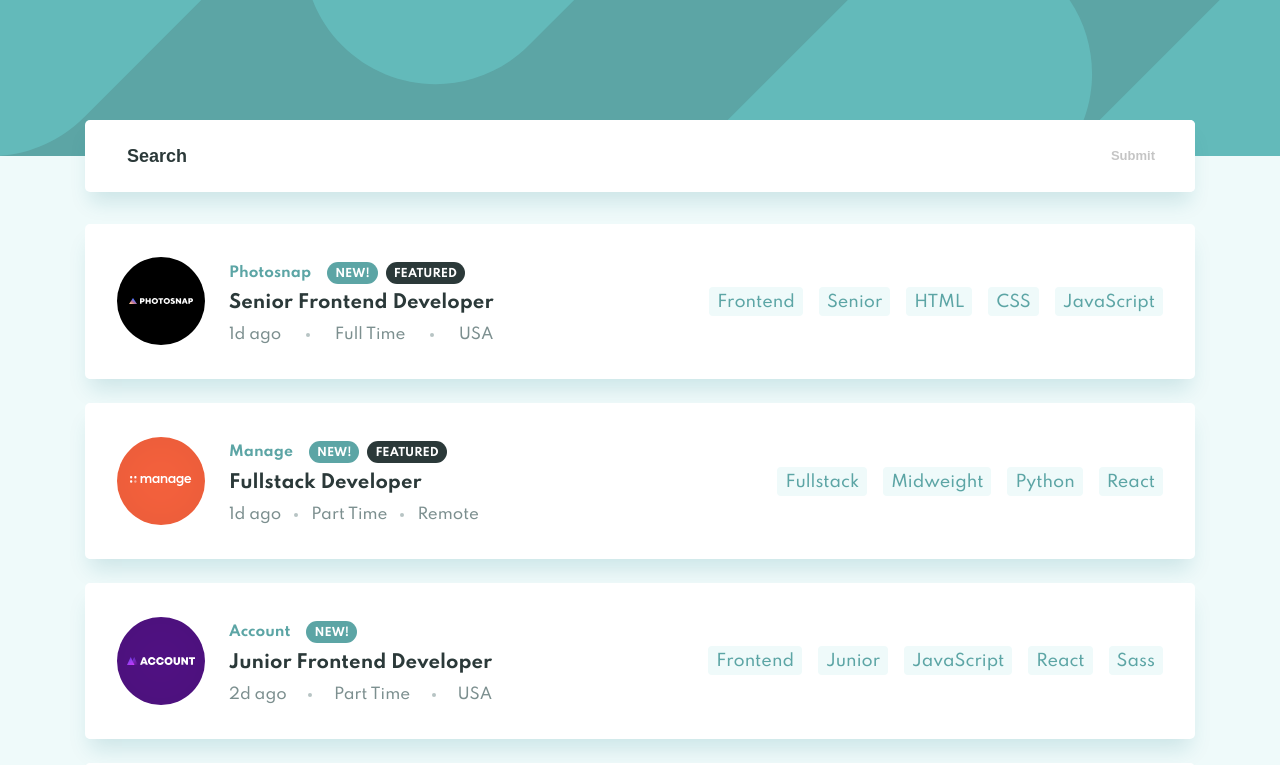
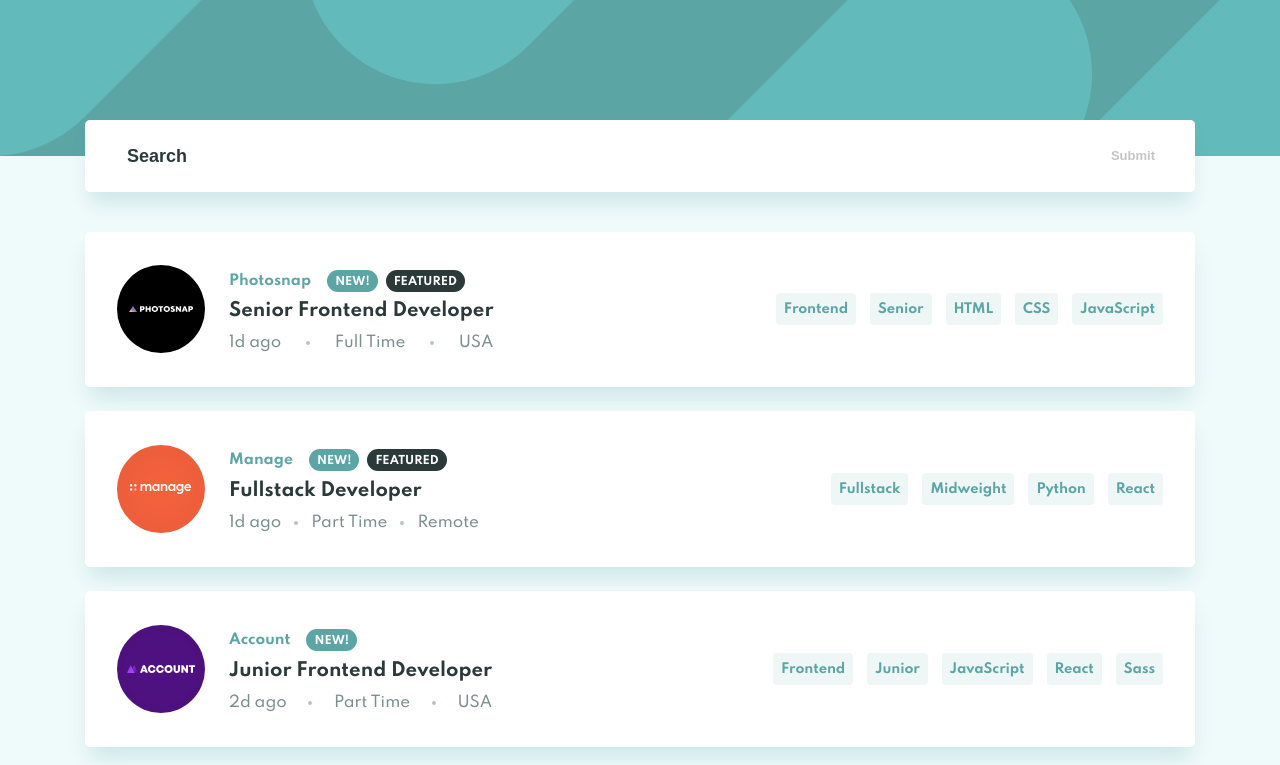
Before and after one commit to mishaszu/react-app-example, a React (Vite) app: page / in a window 1280 px wide. Shown: the top 765 px of the page. Built offline with nearby package versions, Linux system fonts and the light colour scheme.

Commit message:
Search tags style changes

```diff
--- a/src/App.tsx
+++ b/src/App.tsx
@@ -59,7 +59,6 @@ function App() {
       <div className="app-content">
         <SearchBar onSubmit={onSubmit} />
         <SearchedTags tags={searchTagsValues} clearTag={clearTag} clearAllTags={clearAllTags} />
-        <div className="searched-tabs"></div>
         {
           transitions((styles, item) => {
             return <JobCard styles={styles} addTag={addTag} key={item.id} jobOffer={item} />
--- a/src/components/JobCard.scss
+++ b/src/components/JobCard.scss
@@ -129,7 +129,7 @@
     display: flex;
     justify-content: flex-start;
     flex-wrap: wrap;
-    gap: 16px;
+    gap: 14px;
     width: 100%;
 
     @media screen and (min-width: 641px) {
@@ -138,12 +138,16 @@
     };
 
     .tag {
-      background-color: var(--green-light);
+      background-color: var(--green-dark-rgba-01);
       border-radius: 4px;
       color: var(--green-dark);
       cursor: pointer;
+      font-size: 13px;
+      font-weight: 700;
+      letter-spacing: -0.1px;
+      line-height: 24px;
       margin: 0px;
-      padding: 6px var(--item-x-padding) var(--item-y-padding) var(--item-x-padding);
+      padding: var(--item-y-padding) var(--item-x-padding);
       &:hover {
         color: white;
         background-color: var(--green-dark);
--- a/src/components/SearchedTags.scss
+++ b/src/components/SearchedTags.scss
@@ -1,5 +1,4 @@
 .expanded {
-  margin-bottom: 8px;
   max-height: 500px;
   min-height: 32px;
   opacity: 1;
@@ -7,7 +6,6 @@
 }
 
 .collapsed  {
-  margin-bottom: 0px;
   max-height: 0px;
   min-height: 0px;
   opacity: 0;
@@ -17,6 +15,7 @@
 .searched-tags {
   display: flex;
   justify-content: space-between;
+  margin-bottom: 8px;
   transition: all 0.2s;
 
   .tags {
--- a/src/index.scss
+++ b/src/index.scss
@@ -5,6 +5,7 @@
 
 :root {
     --green-dark: #5CA5A5;
+    --green-dark-rgba-01: rgba(92, 165, 165, .1);
     --green-light: #EFFAFA;
     --black-1: #2B3939;
     --gray-1: #7C8F8F;
```
